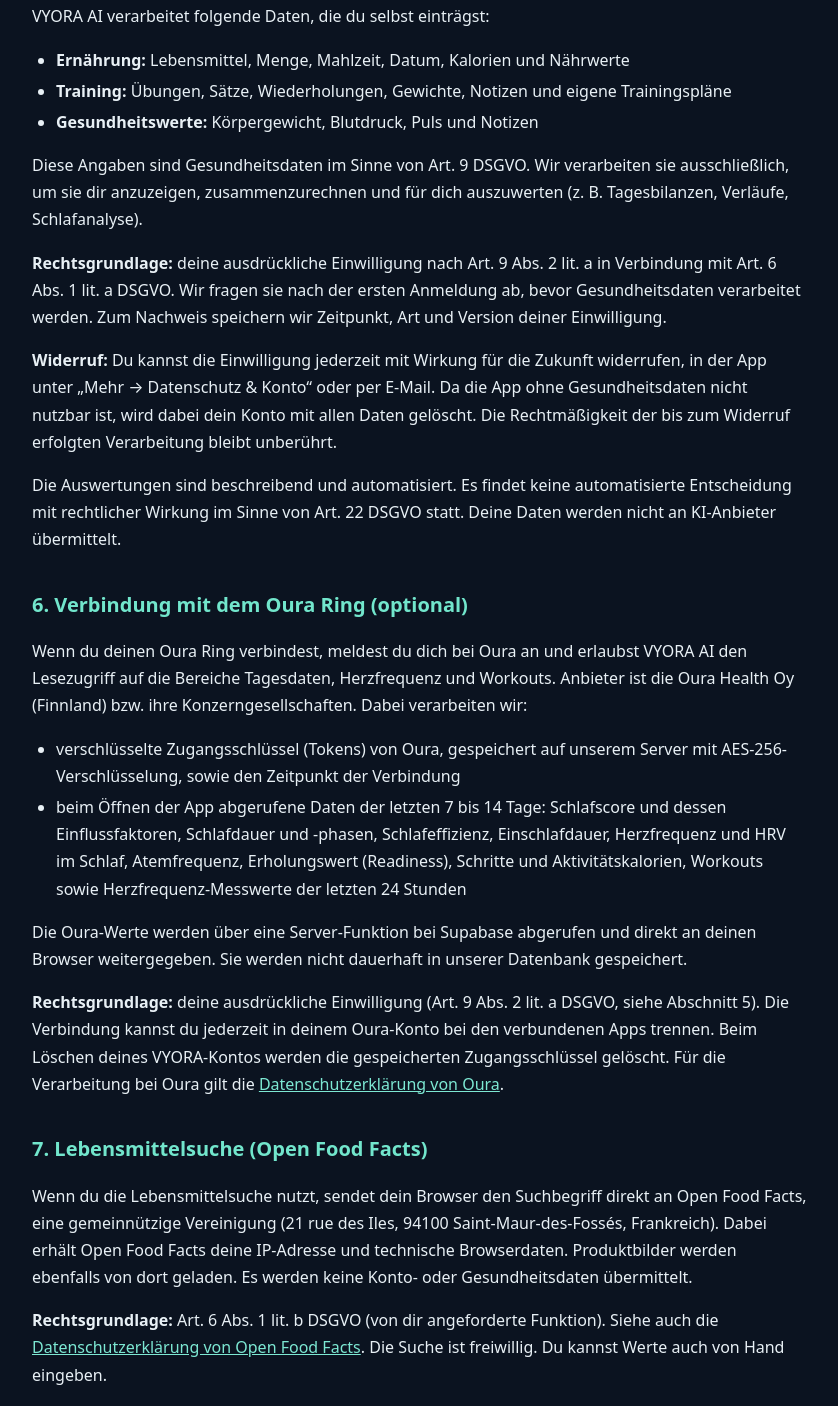
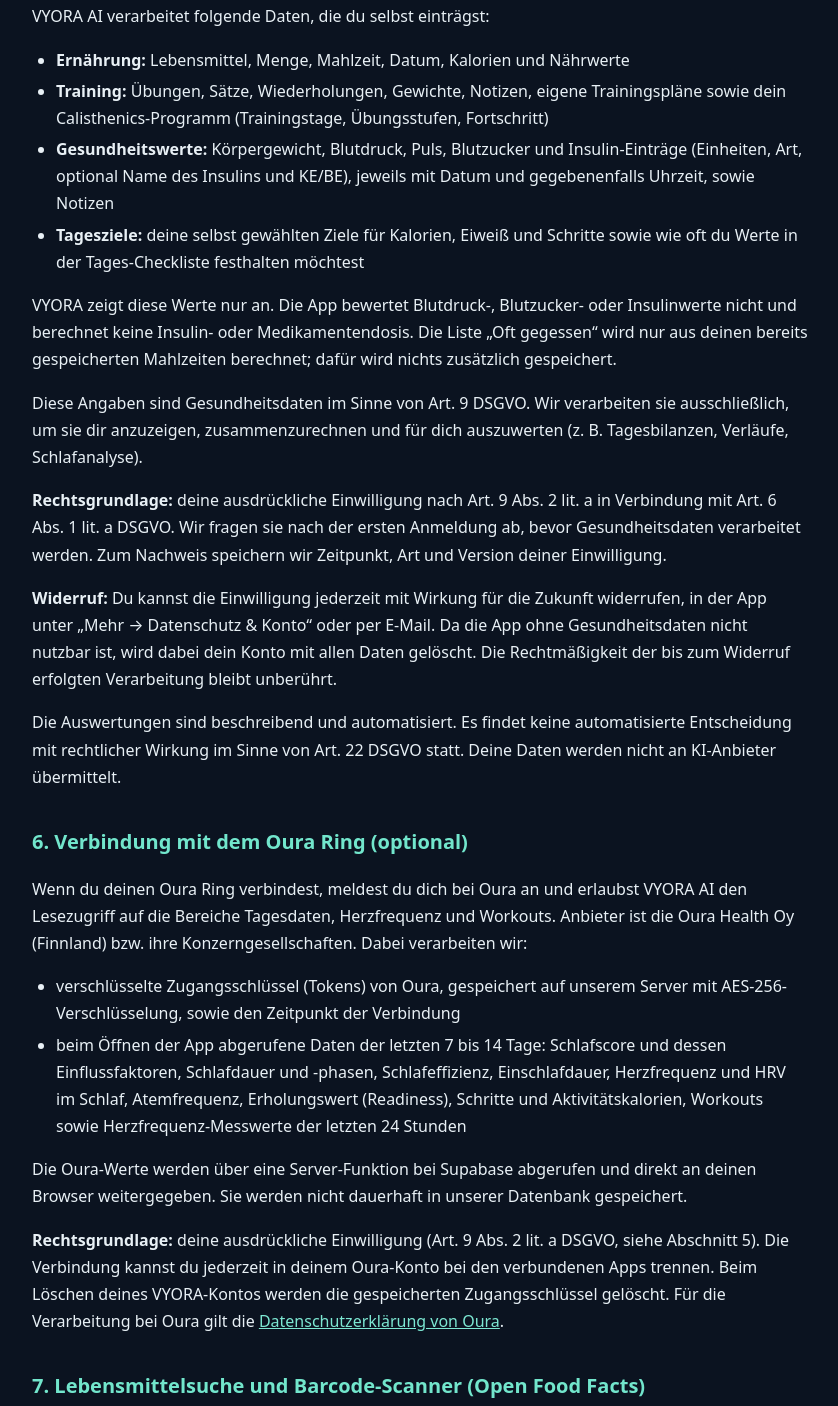
Before and after one commit to Woozy1x1/fitlife-ai, a plain HTML site: page datenschutz.html in a window 1280 px wide. Shown: the part 1817-3223 px from the top of the page, without its empty margins (220-1058 px from the left). Drawn offline with Linux system fonts and the light colour scheme.

Commit message:
Update datenschutz.html
Abschnitt 5 (Messtagebuch, Tagesziele, Trainingsprogramm), 7 (Suche über eigenen Server, Kamera nur lokal), 9 (Service Worker).

Co-Authored-By: Claude Opus 5.5 <noreply@anthropic.com>
Claude-Session: https://claude.ai/code/session_01LMWdcbSKsTsTo3WTGhNWH8

```diff
--- a/datenschutz.html
+++ b/datenschutz.html
@@ -23,9 +23,11 @@
 <p>VYORA AI verarbeitet folgende Daten, die du selbst einträgst:</p>
 <ul>
 <li><strong>Ernährung:</strong> Lebensmittel, Menge, Mahlzeit, Datum, Kalorien und Nährwerte</li>
-<li><strong>Training:</strong> Übungen, Sätze, Wiederholungen, Gewichte, Notizen und eigene Trainingspläne</li>
-<li><strong>Gesundheitswerte:</strong> Körpergewicht, Blutdruck, Puls und Notizen</li>
+<li><strong>Training:</strong> Übungen, Sätze, Wiederholungen, Gewichte, Notizen, eigene Trainingspläne sowie dein Calisthenics-Programm (Trainingstage, Übungsstufen, Fortschritt)</li>
+<li><strong>Gesundheitswerte:</strong> Körpergewicht, Blutdruck, Puls, Blutzucker und Insulin-Einträge (Einheiten, Art, optional Name des Insulins und KE/BE), jeweils mit Datum und gegebenenfalls Uhrzeit, sowie Notizen</li>
+<li><strong>Tagesziele:</strong> deine selbst gewählten Ziele für Kalorien, Eiweiß und Schritte sowie wie oft du Werte in der Tages-Checkliste festhalten möchtest</li>
 </ul>
+<p>VYORA zeigt diese Werte nur an. Die App bewertet Blutdruck-, Blutzucker- oder Insulinwerte nicht und berechnet keine Insulin- oder Medikamentendosis. Die Liste „Oft gegessen“ wird nur aus deinen bereits gespeicherten Mahlzeiten berechnet; dafür wird nichts zusätzlich gespeichert.</p>
 <p>Diese Angaben sind Gesundheitsdaten im Sinne von Art. 9 DSGVO. Wir verarbeiten sie ausschließlich, um sie dir anzuzeigen, zusammenzurechnen und für dich auszuwerten (z. B. Tagesbilanzen, Verläufe, Schlafanalyse).</p>
 <p><strong>Rechtsgrundlage:</strong> deine ausdrückliche Einwilligung nach Art. 9 Abs. 2 lit. a in Verbindung mit Art. 6 Abs. 1 lit. a DSGVO. Wir fragen sie nach der ersten Anmeldung ab, bevor Gesundheitsdaten verarbeitet werden. Zum Nachweis speichern wir Zeitpunkt, Art und Version deiner Einwilligung.</p>
 <p><strong>Widerruf:</strong> Du kannst die Einwilligung jederzeit mit Wirkung für die Zukunft widerrufen, in der App unter „Mehr → Datenschutz &amp; Konto“ oder per E-Mail. Da die App ohne Gesundheitsdaten nicht nutzbar ist, wird dabei dein Konto mit allen Daten gelöscht. Die Rechtmäßigkeit der bis zum Widerruf erfolgten Verarbeitung bleibt unberührt.</p>
@@ -40,9 +42,10 @@
 <p>Die Oura-Werte werden über eine Server-Funktion bei Supabase abgerufen und direkt an deinen Browser weitergegeben. Sie werden nicht dauerhaft in unserer Datenbank gespeichert.</p>
 <p><strong>Rechtsgrundlage:</strong> deine ausdrückliche Einwilligung (Art. 9 Abs. 2 lit. a DSGVO, siehe Abschnitt 5). Die Verbindung kannst du jederzeit in deinem Oura-Konto bei den verbundenen Apps trennen. Beim Löschen deines VYORA-Kontos werden die gespeicherten Zugangsschlüssel gelöscht. Für die Verarbeitung bei Oura gilt die <a href="https://ouraring.com/de/privacy-policy" target="_blank" rel="noopener">Datenschutzerklärung von Oura</a>.</p>
 
-<h2>7. Lebensmittelsuche (Open Food Facts)</h2>
-<p>Wenn du die Lebensmittelsuche nutzt, sendet dein Browser den Suchbegriff direkt an Open Food Facts, eine gemeinnützige Vereinigung (21 rue des Iles, 94100 Saint-Maur-des-Fossés, Frankreich). Dabei erhält Open Food Facts deine IP-Adresse und technische Browserdaten. Produktbilder werden ebenfalls von dort geladen. Es werden keine Konto- oder Gesundheitsdaten übermittelt.</p>
-<p><strong>Rechtsgrundlage:</strong> Art. 6 Abs. 1 lit. b DSGVO (von dir angeforderte Funktion). Siehe auch die <a href="https://world.openfoodfacts.org/privacy" target="_blank" rel="noopener">Datenschutzerklärung von Open Food Facts</a>. Die Suche ist freiwillig. Du kannst Werte auch von Hand eingeben.</p>
+<h2>7. Lebensmittelsuche und Barcode-Scanner (Open Food Facts)</h2>
+<p>Wenn du nach einem Lebensmittel suchst oder einen Barcode eingibst, schickt die App den Suchbegriff bzw. die Barcode-Nummer an unseren eigenen Server bei Supabase (Rechenzentrum in Irland, EU). Erst dieser Server fragt die Produktdaten bei Open Food Facts ab, einer gemeinnützigen Vereinigung (21 rue des Iles, 94100 Saint-Maur-des-Fossés, Frankreich). Open Food Facts erhält dabei nur den Suchbegriff bzw. die Barcode-Nummer – nicht deine IP-Adresse, deinen Namen, dein Konto oder Gesundheitsdaten. Damit nur angemeldete Nutzer die Suche verwenden, prüft unser Server deine Anmeldung. Suchbegriffe werden höchstens 10 Minuten im Arbeitsspeicher des Servers zwischengespeichert, damit wiederholte Suchen schneller gehen; sie werden nicht dauerhaft gespeichert und nicht deinem Konto zugeordnet. Produktbilder werden nicht geladen.</p>
+<p><strong>Kamera:</strong> Für den Barcode-Scanner fragt dein Browser um Erlaubnis für die Kamera. Das Kamerabild wird ausschließlich auf deinem Gerät ausgewertet, um die Ziffern des Barcodes zu erkennen. Es wird weder gespeichert noch an uns oder Dritte übertragen. Die Kamera wird beendet, sobald ein Barcode erkannt wurde, du auf „Scannen beenden“ tippst oder den Bereich verlässt. Du kannst den Barcode auch von Hand eintippen.</p>
+<p><strong>Rechtsgrundlage:</strong> Art. 6 Abs. 1 lit. b DSGVO (von dir angeforderte Funktion). Siehe auch die <a href="https://world.openfoodfacts.org/privacy" target="_blank" rel="noopener">Datenschutzerklärung von Open Food Facts</a>. Suche und Scanner sind freiwillig. Du kannst Werte auch von Hand eingeben.</p>
 
 <h2>8. Datenbank und Server (Supabase)</h2>
 <p>Konto, Einwilligungen und alle von dir eingetragenen Daten speichern wir bei Supabase (Supabase Pte. Ltd., Singapur, mit der Supabase, Inc., USA). Die Datenbank liegt in der Region <strong>EU-West (Irland)</strong>. Supabase ist als Auftragsverarbeiter nach Art. 28 DSGVO tätig. Grundlage ist der Auftragsverarbeitungsvertrag (Data Processing Addendum) von Supabase einschließlich der Standardvertragsklauseln der EU-Kommission für mögliche Zugriffe aus Drittländern, z. B. im Rahmen von Support oder durch Unterauftragnehmer.</p>
@@ -50,6 +53,7 @@
 
 <h2>9. Speicherung im Browser</h2>
 <p>Damit du angemeldet bleibst, speichert die App deine Anmeldesitzung im lokalen Speicher deines Browsers (Local Storage). Das ist für den von dir gewünschten Dienst unbedingt erforderlich (§ 25 Abs. 2 Nr. 2 TDDDG) und erfordert daher keine Einwilligung. Weitere Cookies, Tracking- oder Analyse-Technologien setzen wir nicht ein. Beim Abmelden wird die Sitzung entfernt.</p>
+<p><strong>App-Dateien (Offline-Speicher):</strong> Damit VYORA schnell startet und auch als App auf dem Startbildschirm funktioniert, speichert dein Browser die Programmdateien der App (Seiten, Skripte, Symbole, Schrift) in einem eigenen Speicher („Service Worker“). Dort liegen keine persönlichen Daten: Deine Einträge, Gesundheitsdaten und Anmeldedaten werden darüber weder gespeichert noch zwischengespeichert. Dieser Speicher ist technisch erforderlich, damit die von dir genutzte App funktioniert (§ 25 Abs. 2 Nr. 2 TDDDG). Du kannst ihn jederzeit über die Website-Daten in deinen Browser-Einstellungen löschen.</p>
 
 <h2>10. Empfänger</h2>
 <p>Deine Daten erhalten nur die oben genannten Dienstleister im jeweils beschriebenen Umfang. Wir verkaufen keine Daten, geben keine Daten zu Werbezwecken weiter und übermitteln keine Gesundheitsdaten an Dritte, außer an Supabase als Auftragsverarbeiter. Eine Weitergabe an Behörden erfolgt nur, wenn wir gesetzlich dazu verpflichtet sind.</p>
@@ -76,5 +80,5 @@
 
 <h2>15. Änderungen</h2>
 <p>Wir passen diese Erklärung an, wenn sich die App oder die Datenverarbeitung ändert. Bei wesentlichen Änderungen der Gesundheitsdaten-Verarbeitung fragen wir deine Einwilligung erneut ab.</p>
-<p><strong>Stand: 21. November 2026</strong></p>
+<p><strong>Stand: 22. November 2026</strong></p>
 </main><footer>© VYORA AI · Moritz Friedrich</footer></body></html>
```
